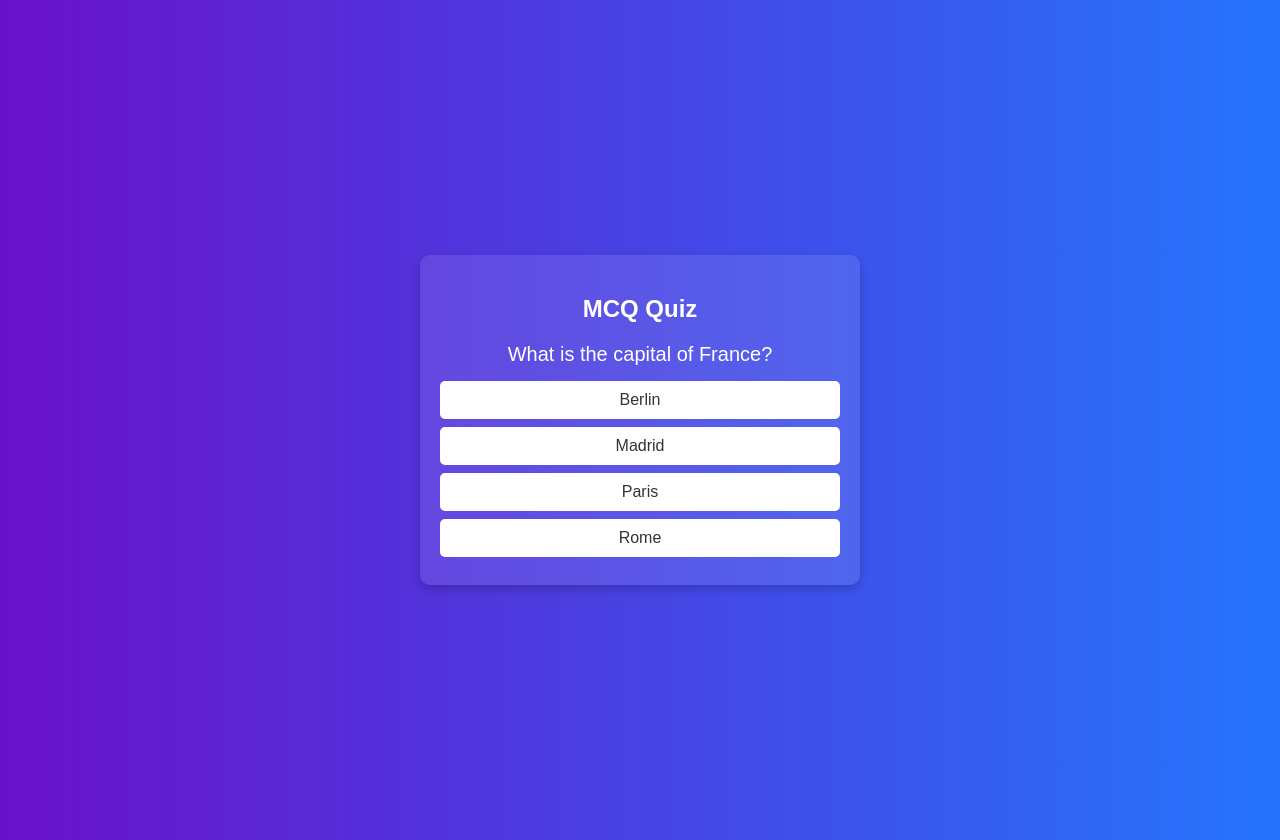
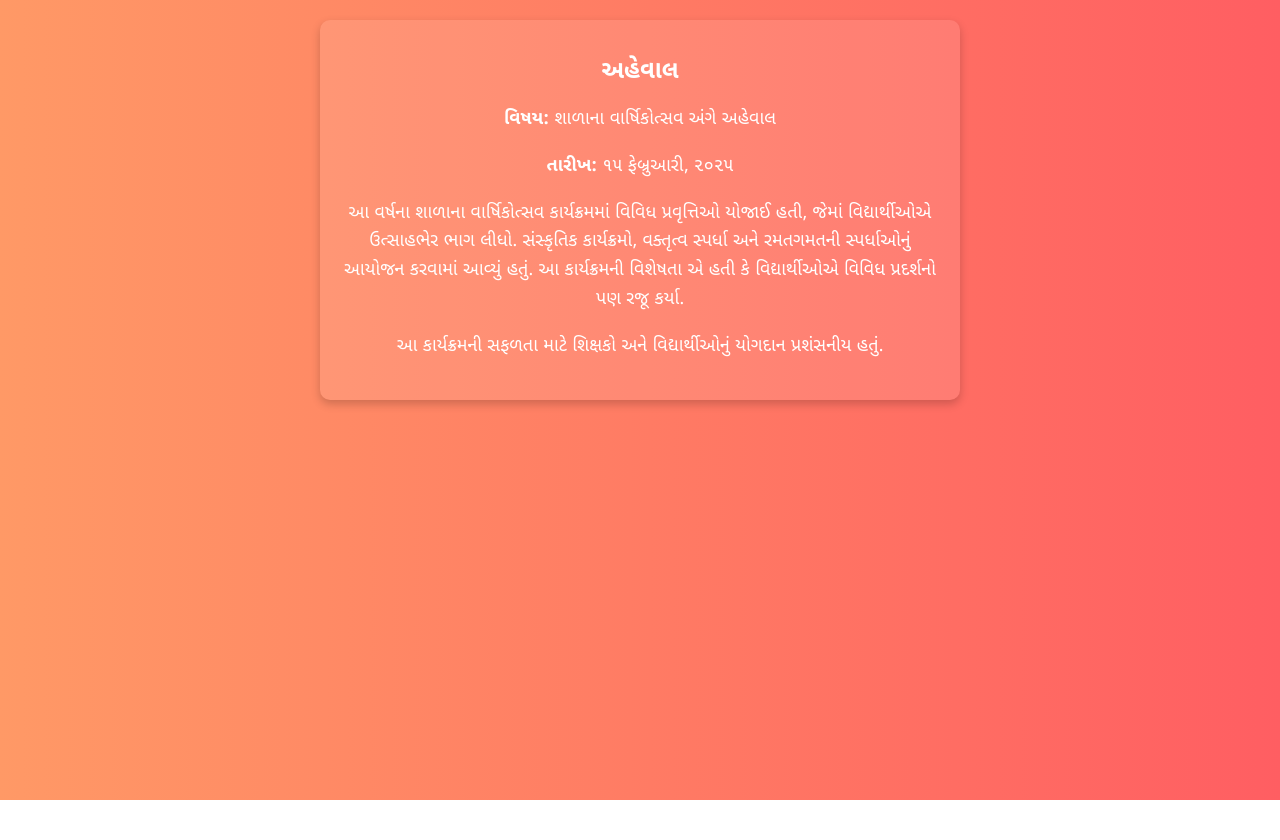
Before and after one commit to Akashsingh9691/ch_1.html, a plain HTML site: page 2.html in a window 1280 px wide. After the commit the page ends 800 px from the top, so only its background shows below. Drawn offline with Linux system fonts and the light colour scheme.

Commit message:
Update 2.html
Signed-off-by: Akashsingh9691 <146817452+Akashsingh9691@users.noreply.github.com>

```diff
--- a/2.html
+++ b/2.html
@@ -1,133 +1,42 @@
 <!DOCTYPE html>
-<html lang="en">
+<html lang="gu">
 <head>
     <meta charset="UTF-8">
-    <meta name="viewport" content="width=device-width, initial-scale=1.0, maximum-scale=1.0, user-scalable=no">
-    <title>Advanced MCQ Quiz</title>
+    <meta name="viewport" content="width=device-width, initial-scale=1.0">
+    <title>અહેવાલ પેજ</title>
     <style>
         body {
-            font-family: Arial, sans-serif;
+            font-family: 'Noto Sans Gujarati', sans-serif;
             text-align: center;
-            background: linear-gradient(to right, #6a11cb, #2575fc);
+            background: linear-gradient(to right, #ff9966, #ff5e62);
             color: white;
             margin: 0;
             padding: 20px;
-            display: flex;
-            justify-content: center;
-            align-items: center;
-            height: 100vh;
         }
         .container {
-            width: 90%;
-            max-width: 400px;
+            max-width: 600px;
             background: rgba(255, 255, 255, 0.1);
             padding: 20px;
             border-radius: 10px;
             box-shadow: 0px 4px 10px rgba(0, 0, 0, 0.2);
+            margin: auto;
         }
-        .question {
-            font-size: 20px;
-            margin-bottom: 15px;
+        h1 {
+            font-size: 24px;
         }
-        .options button {
-            display: block;
-            width: 100%;
-            margin: 8px 0;
-            padding: 10px;
-            border: none;
-            border-radius: 5px;
-            cursor: pointer;
-            font-size: 16px;
-            background: #fff;
-            color: #333;
-            transition: 0.3s;
-        }
-        .options button:hover {
-            background: #ff9800;
-            color: white;
-        }
-        .hidden {
-            display: none;
-        }
-        #next-btn {
-            background: #ff5722;
-            color: white;
-            padding: 10px 15px;
-            border: none;
-            border-radius: 5px;
-            font-size: 16px;
-            cursor: pointer;
-            margin-top: 10px;
-            transition: 0.3s;
-        }
-        #next-btn:hover {
-            background: #e64a19;
+        p {
+            font-size: 18px;
+            line-height: 1.6;
         }
     </style>
 </head>
 <body>
     <div class="container">
-        <h2>MCQ Quiz</h2>
-        <div id="quiz-container">
-            <p id="question" class="question"></p>
-            <div id="options" class="options"></div>
-            <button id="next-btn" class="hidden" onclick="nextQuestion()">Next</button>
-        </div>
-        <p id="result" class="hidden"></p>
+        <h1>અહેવાલ</h1>
+        <p><strong>વિષય:</strong> શાળાના વાર્ષિકોત્સવ અંગે અહેવાલ</p>
+        <p><strong>તારીખ:</strong> ૧૫ ફેબ્રુઆરી, ૨૦૨૫</p>
+        <p>આ વર્ષના શાળાના વાર્ષિકોત્સવ કાર્યક્રમમાં વિવિધ પ્રવૃત્તિઓ યોજાઈ હતી, જેમાં વિદ્યાર્થીઓએ ઉત્સાહભેર ભાગ લીધો. સંસ્કૃતિક કાર્યક્રમો, વક્તૃત્વ સ્પર્ધા અને રમતગમતની સ્પર્ધાઓનું આયોજન કરવામાં આવ્યું હતું. આ કાર્યક્રમની વિશેષતા એ હતી કે વિદ્યાર્થીઓએ વિવિધ પ્રદર્શનો પણ રજૂ કર્યા.</p>
+        <p>આ કાર્યક્રમની સફળતા માટે શિક્ષકો અને વિદ્યાર્થીઓનું યોગદાન પ્રશંસનીય હતું.</p>
     </div>
-
-    <script>
-        const questions = [
-            { question: "What is the capital of France?", options: ["Berlin", "Madrid", "Paris", "Rome"], answer: 2 },
-            { question: "Which planet is known as the Red Planet?", options: ["Earth", "Mars", "Jupiter", "Saturn"], answer: 1 },
-            { question: "What is the largest ocean on Earth?", options: ["Atlantic", "Indian", "Arctic", "Pacific"], answer: 3 },
-            { question: "Who wrote 'Hamlet'?", options: ["Shakespeare", "Dickens", "Hemingway", "Austen"], answer: 0 },
-            { question: "What is the square root of 64?", options: ["6", "7", "8", "9"], answer: 2 }
-        ];
-
-        let currentQuestion = 0;
-        let score = 0;
-
-        function loadQuestion() {
-            document.getElementById("result").classList.add("hidden");
-            document.getElementById("next-btn").classList.add("hidden");
-            const q = questions[currentQuestion];
-            document.getElementById("question").innerText = q.question;
-            const optionsContainer = document.getElementById("options");
-            optionsContainer.innerHTML = "";
-            q.options.forEach((opt, index) => {
-                const btn = document.createElement("button");
-                btn.innerText = opt;
-                btn.onclick = () => checkAnswer(index, btn);
-                optionsContainer.appendChild(btn);
-            });
-        }
-
-        function checkAnswer(selectedIndex, button) {
-            const q = questions[currentQuestion];
-            if (selectedIndex === q.answer) {
-                score++;
-                button.style.background = "green";
-                button.style.color = "white";
-            } else {
-                button.style.background = "red";
-                button.style.color = "white";
-            }
-            document.getElementById("next-btn").classList.remove("hidden");
-        }
-
-        function nextQuestion() {
-            currentQuestion++;
-            if (currentQuestion < questions.length) {
-                loadQuestion();
-            } else {
-                document.getElementById("quiz-container").classList.add("hidden");
-                document.getElementById("result").classList.remove("hidden");
-                document.getElementById("result").innerText = `Your score: ${score} / ${questions.length}`;
-            }
-        }
-
-        loadQuestion();
-    </script>
 </body>
 </html>
```
